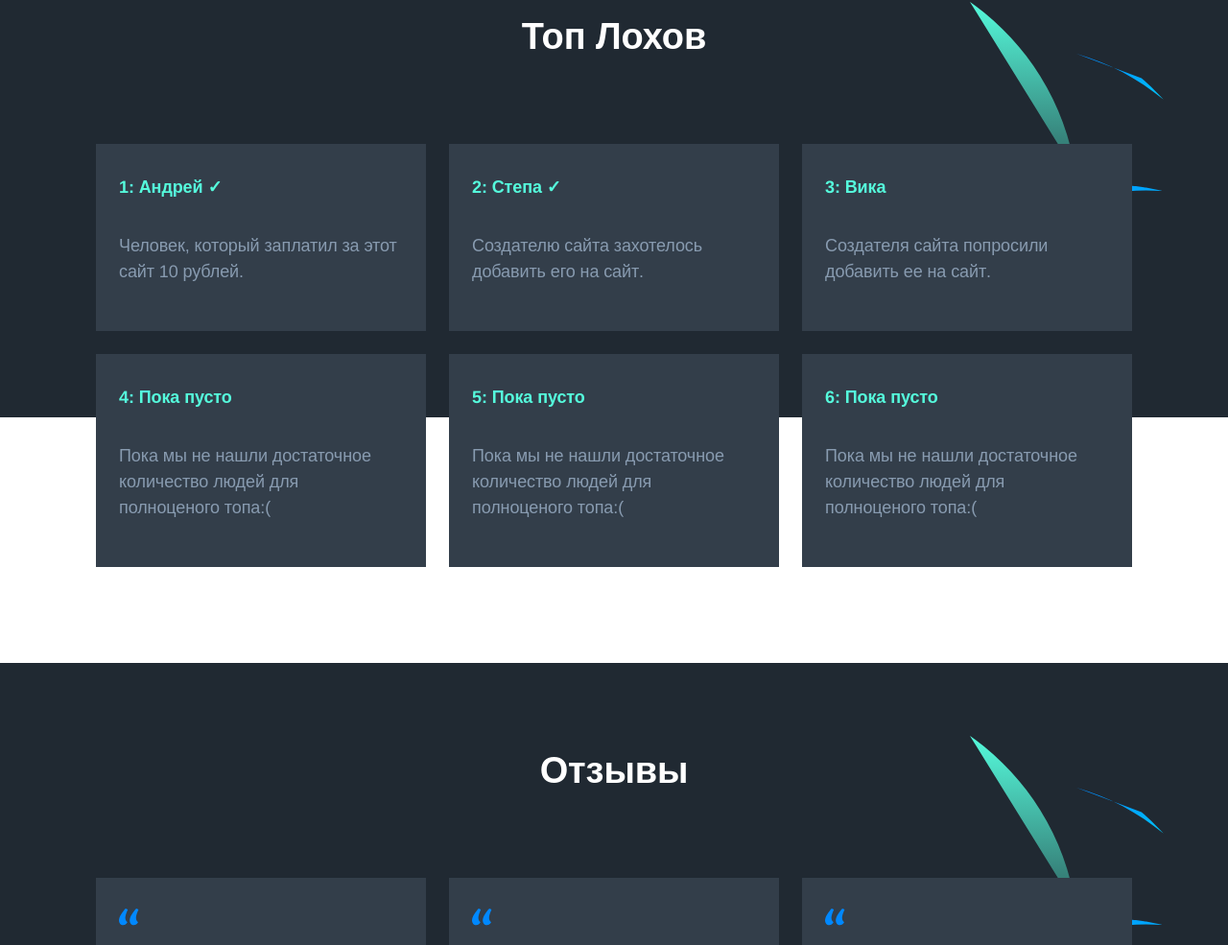
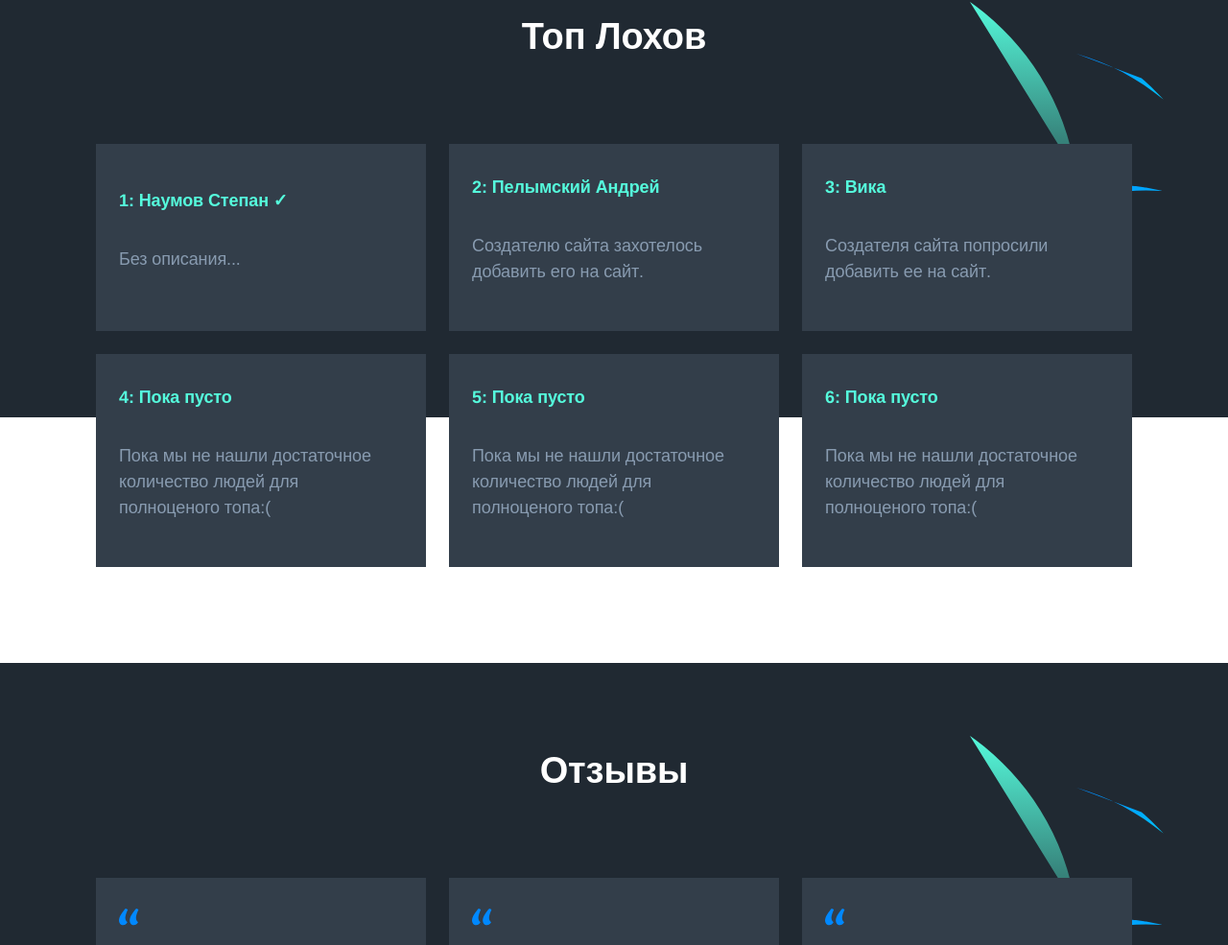
Before and after one commit to FondPodderjkyLohov/fpl, a plain HTML site: page index.html in a window 1280 px wide. Shown: the part 1998-2983 px from the top of the page at 96% size. Drawn offline with nearby package versions, Linux system fonts and the light colour scheme; some packages are replaced by stand-ins of ours; a script that the page names is missing.

Commit message:
Update index.html

```diff
--- a/index.html
+++ b/index.html
@@ -178,11 +178,11 @@
 							<div class="testimonial text-sm is-revealing">
 								<div class="testimonial-inner">
 									<div class="testimonial-footer">
-										<div class="testimonial-name"><a href="#">1: Андрей ✓</a></div>
+										<div class="testimonial-name"><a href="#">1: Наумов Степан ✓</a></div>
 									</div>
 									<div class="testimonial-main">
 										<div class="testimonial-body he">
-											<p>Человек, который заплатил за этот сайт 10 рублей.</p>
+											<p>Без описания...</p>
 										</div>
 									</div>
 								</div>
@@ -190,7 +190,7 @@
 							<div class="testimonial text-sm is-revealing">
 								<div class="testimonial-inner">
 									<div class="testimonial-footer">
-										<div class="testimonial-name"><a href="#">2: Степа ✓</a></div>
+										<div class="testimonial-name"><a href="#">2: Пелымский Андрей</a></div>
 									</div>
 									<div class="testimonial-main">
 										<div class="testimonial-body he">
```
